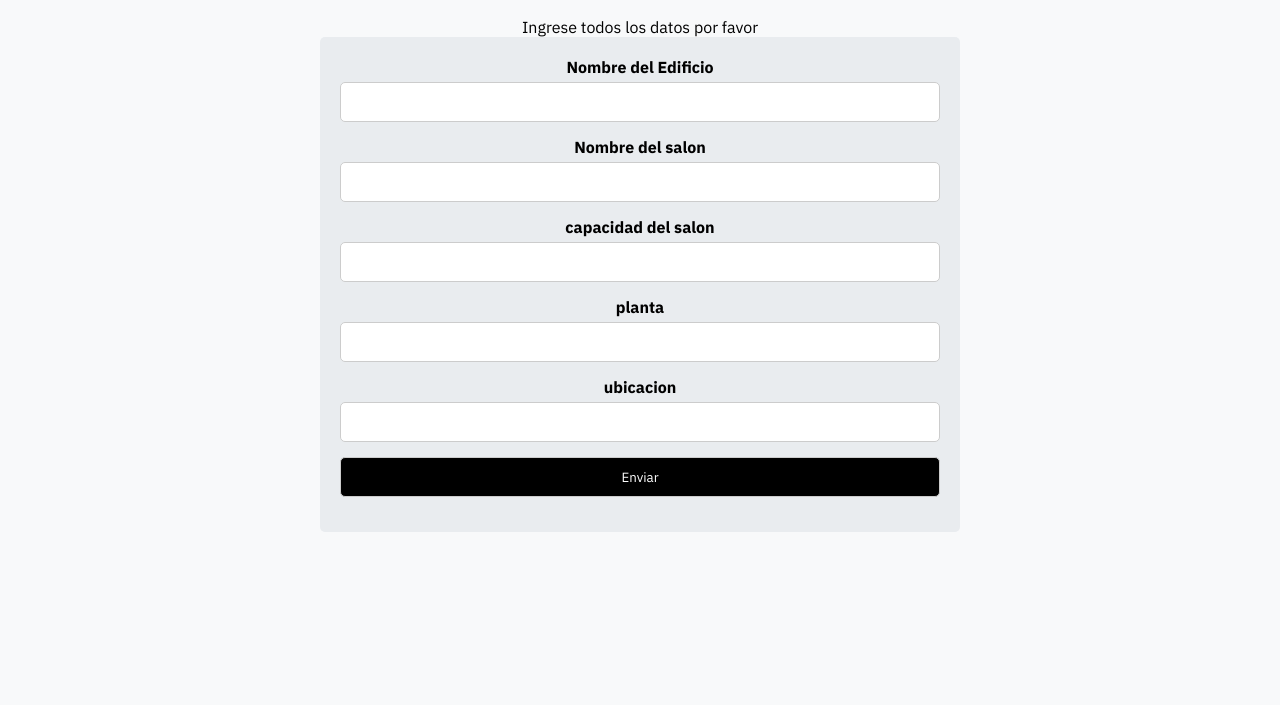
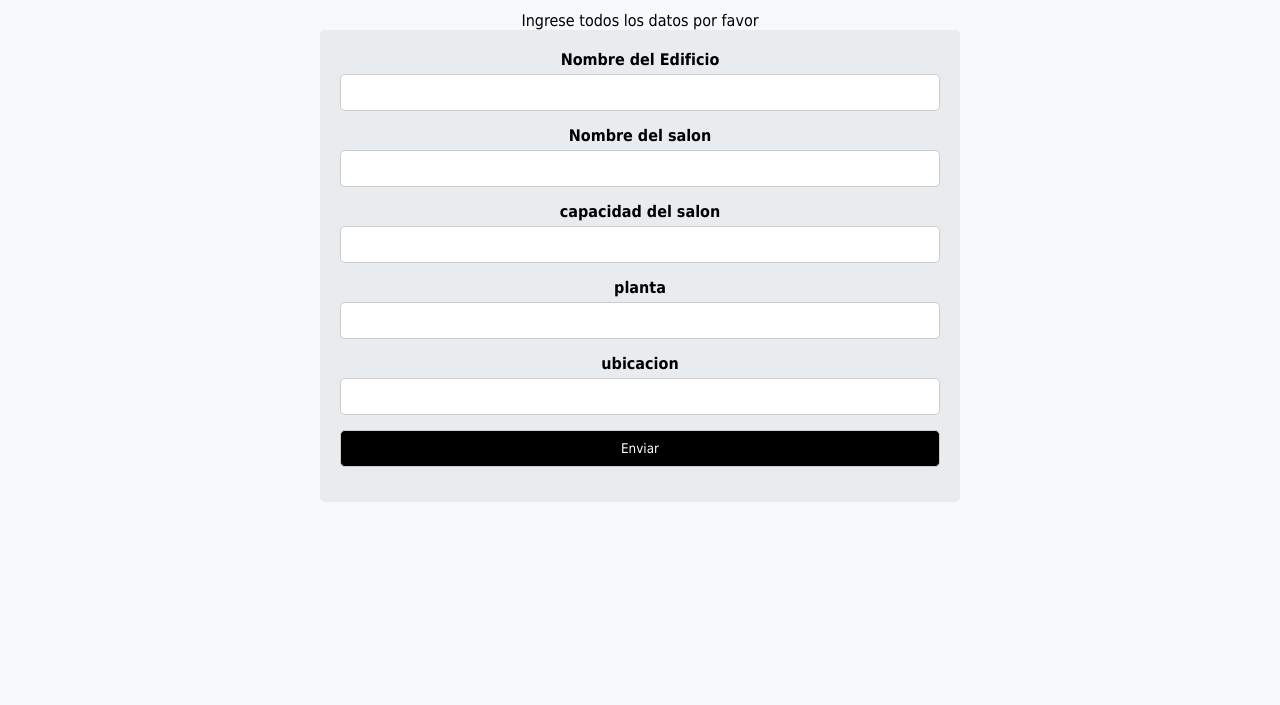
Before and after one commit to Milpagit/inventario-uaeh, a website: page html/salon.html in a window 1280 px wide. Shown: the part 95-800 px from the top of the page. Drawn offline with nearby package versions, Linux system fonts and the light colour scheme.

Commit message:
cambiando fuente

```diff
--- a/html/salon.html
+++ b/html/salon.html
@@ -3,11 +3,14 @@
 <head>
   <meta charset="UTF-8">
   <meta name="viewport" content="width=device-width, initial-scale=1.0">
-  <link rel="stylesheet" href="/css/formulario.css">
+  <!--Fuentes-->
   <link rel="preconnect" href="https://fonts.googleapis.com">
   <link rel="preconnect" href="https://fonts.gstatic.com" crossorigin>
+  <link href="https://fonts.googleapis.com/css2?family=Montserrat:ital,wght@0,100..900;1,100..900&display=swap" rel="stylesheet">
+  <!--Iconos-->
   <link href='https://unpkg.com/boxicons@2.1.4/css/boxicons.min.css' rel='stylesheet'>
-  <link href="https://fonts.googleapis.com/css2?family=IBM+Plex+Sans:ital,wght@0,100;0,200;0,300;0,400;0,500;0,600;0,700;1,100;1,200;1,300;1,400;1,500;1,600;1,700&display=swap" rel="stylesheet">
+  <!--Estilo-->
+  <link rel="stylesheet" href="/css/formulario.css">
   <title>salones</title>
 </head>
 <body>
```
Also changed, not shown: html/edificio.html (+5 -2 lines), html/invex.html (+7 -5 lines), html/movimiento.html (+5 -2 lines), html/principal.html (+5 -2 lines), html/recurso.html (+5 -2 lines), html/usuario.html (+5 -2 lines).
